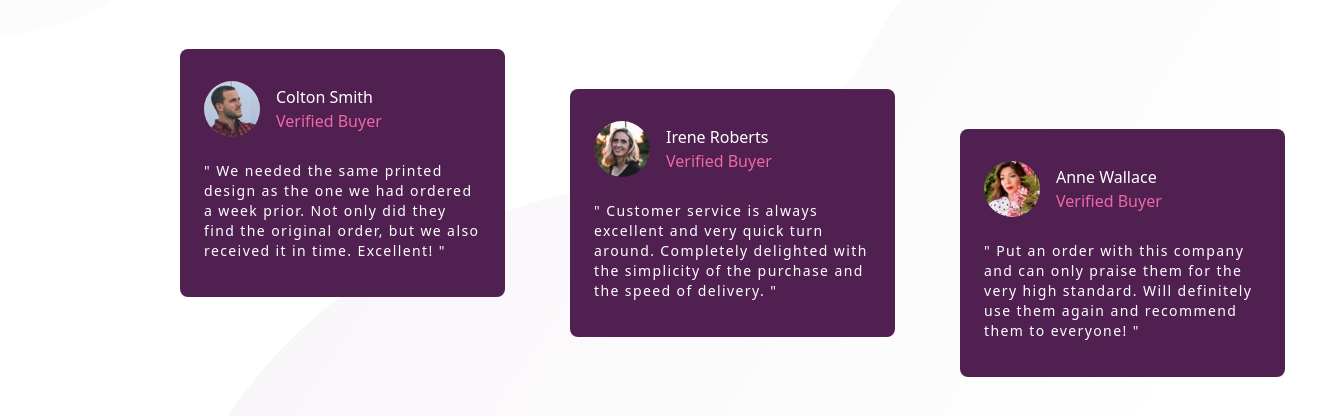
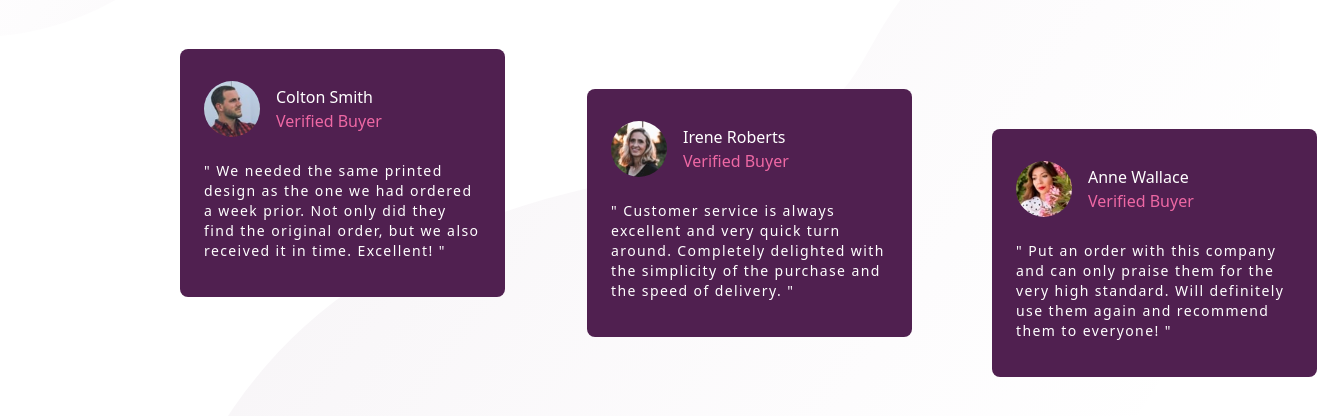
Before and after one commit to Abaljerind/social-proof-section-master, a website: page index.html in a window 1280 px wide. Shown: the part 326-742 px from the top of the page, 1317 px wide, since content can reach past the window. Drawn offline with Linux system fonts and the light colour scheme.

Commit message:
add xl breakpoints & done

```diff
--- a/index.html
+++ b/index.html
@@ -69,8 +69,8 @@
       </div>
 
       <!-- review -->
-      <div class="mb-16 mt-2 flex w-96 flex-wrap px-5 lg:w-4/5 lg:flex-col lg:flex-nowrap">
-        <div class="rounded-lg bg-veryDarkMagenta p-6 lg:ml-40 lg:w-[33%]">
+      <div class="mb-16 mt-2 flex w-96 flex-wrap px-5 lg:w-4/5 lg:flex-col lg:flex-nowrap xl:ml-8">
+        <div class="rounded-lg bg-veryDarkMagenta p-6 lg:ml-40 lg:w-[33%] xl:ml-32">
           <div class="mt-2 flex items-center">
             <img src="./images/image-colton.jpg" alt="Image of Colton Smith" class="block w-14 rounded-full" />
             <div class="ml-4">
@@ -83,7 +83,7 @@
           </p>
         </div>
 
-        <div class="mt-4 rounded-lg bg-veryDarkMagenta p-6 lg:-mt-52 lg:ml-[550px] lg:w-[33%]">
+        <div class="mt-4 rounded-lg bg-veryDarkMagenta p-6 lg:-mt-52 lg:ml-[550px] lg:w-[33%] xl:ml-[535px]">
           <div class="mt-2 flex items-center">
             <img src="./images/image-irene.jpg" alt="Image of Irene Roberts" class="block w-14 rounded-full" />
             <div class="ml-4">
```
Also changed, not shown: css/output.css.
